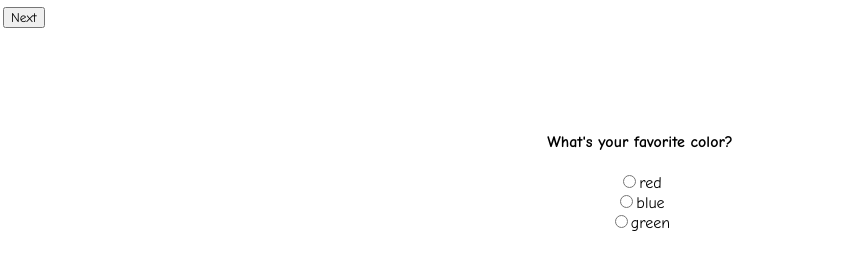
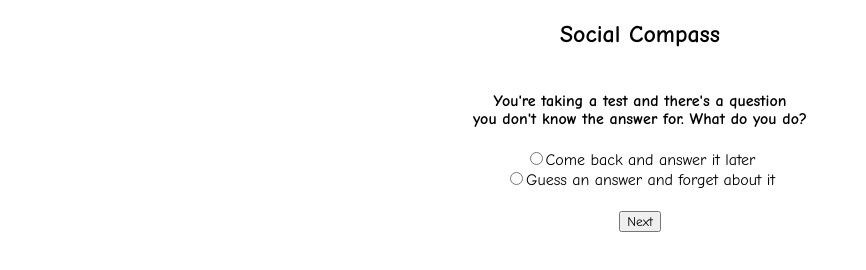
Before and after one commit to Frostbyte18/randomprojects, a plain HTML site: page social-compass/socialcompass.html in a window 1280 px wide. Shown: the top 270 px of the page, without its empty margins (0-866 px from the left). Drawn offline with Linux system fonts and the light colour scheme.

Commit message:
Added working question cycling and started to write questions

```diff
--- a/social-compass/socialcompass.html
+++ b/social-compass/socialcompass.html
@@ -10,10 +10,11 @@
     </style>
   </head>
   <body>
-    <table>
+    <h2>Social Compass</h2>
+    <table id="question-table" align="center">
       <tbody>
         <tr><td id="question-stage"></td></tr>
-        <tr><td><button id="next-question" type="button">Next</button></td></tr>
+        <tr><td><br><button id="next-question" type="button">Next</button></td></tr>
       </tbody>
     </table>
     <div id="question-template" style="visibility:hidden">
--- a/social-compass/socialcompass.js
+++ b/social-compass/socialcompass.js
@@ -1,45 +1,83 @@
 //Question format is ["question", [answers]]
 //[answers] format  is ["answer1", "answerr2", ...]
 const questions = [
-  ["What's your favorite color?", ["red", "blue", "green"]]
+  ["What's your favorite color?", ["red", "blue", "green"]],
+  ["Cookie or cream", ["cookie", "cream"]],
+  ["The Trolley Problem.\nYou're in front of a railroad switch and you see the train coming.\nIf you do nothing, the train continues its course and kills 10 people,\nbut you have the option to swap the tracks to a different track that will instead kill 5 people.", ["Do nothing", "Switch the track"]],
+  ["Mary's Room Problem.\nMary is someone who knows everything there is to know about the color red.\nHowever, Mary has lived her entire life in a blue room, only ever experiencing the color blue.\nIf Mary were to one day leave this blue room and see the color red,\nwould she learn anything about the color red by experiencing it?" , ["She learns something", "She doesn't learn anything"]],
+  ["You've scheduled lunch with someone.\nYou arrive and start waiting, but even after twenty-five minutes,\nthe person hasn't shown up or communicated with you at all.\nWhat do you think?", ["Give them some more time, they're probably late", "They haven't responded to any calls, but I'll keep trying to call them", "They're not going to show up. Rude of them to not at least tell me", "They probably won't show, but that's okay, we'll reschedule"]],
+  ["", ["Yes", "No"]],
+  ["Where would you go if you\nwanted a pack of chewing gum?", ["Jewel Osco", "Target", "Home Depot", "7-11", "I don't chew gum"]],
+  ["Which of the following would you rather go to?", ["Christmas Party", "Halloween Party", "4th of July Party", "Birthday Party"]],
+  ["What's the better mortgage plan?", ["30-year for more yearly available income", "15-year for a lower total mortgage"]],
+  ["Who would you rather hang\nout with on a friday night?", ["My family", "My friends", "Myself"]],
+  ["Do you tend to befriend people\nsimiliar or different to you?", ["Similar", "Different"]],
+  ["Do you believe in true love/soulmates?", ["Yes", "No"]],
+  ["You're taking a test and there's a question\nyou don't know the answer for. What do you do?", ["Come back and answer it later", "Guess an answer and forget about it"]]
 ];
 
 questionElements = [];
+i = 0;
 
 for(question of questions){
-  console.log(question);
   //Create a new question element
   newQuestion = document.getElementById("question-template").cloneNode(true);
   //Set question text
   answerTemplate = newQuestion.getElementsByClassName("answer-body-template")[0];
   newQuestion.getElementsByClassName("question-text")[0].innerText = question[0];
   newQuestion.removeAttribute("id");
-  i = 0;
   for(answer of question[1]){
     //Create a new answer element
     newAnswer = answerTemplate.cloneNode(true);
-    newAnswer.getElementsByTagName("input")[0].name = "a" + i;
-    newAnswer.getElementsByTagName("input")[0].value = answer;
-    newAnswer.getElementsByTagName("label")[0].for = "a" + i;
+    newAnswer.getElementsByTagName("input")[0].name = "answer" + i;
+    newAnswer.getElementsByTagName("input")[0].value = answer
+    newAnswer.getElementsByTagName("input")[0].className ="answer" + i;
+    newAnswer.getElementsByTagName("label")[0].for = "answer" + i;
     newAnswer.getElementsByTagName("label")[0].innerText = answer;
     newQuestion.appendChild(newAnswer);
-    i++;
   }
   //Finalize newQuestion becoming a usable div
   newQuestion.removeChild(answerTemplate);
-  newQuestion.style.visibility = "visible";
+  //newQuestion.style.visibility = "visible";
   //Add the newQuestion element to questionElements
   questionElements.push(newQuestion);
   document.getElementById("question-holder").appendChild(newQuestion);
+  i++;
 }
 delete document.getElementById("question-template");
 
-function nextQuestion(){
+function showQuestion(){
   questionStage = document.getElementById("question-stage");
   questionHolder = document.getElementById("question-holder");
   questionStage.innerHTML = "";
-  questionStage.appendChild(questionHolder.children[0]);
-  delete questionHolder.children[0];
+  questionStage.appendChild(questionElements[currentQuestion]);
+  questionStage.children[0].style.visibility = "visible";
 }
 
-//nextQuestion();
+//currentQuestion = 0;
+currentQuestion = questions.length - 1; //Goes to last question for testing
+
+document.getElementById("next-question").onclick = function(){
+  function checked(radios){
+    for(radio of radios){
+      if(radio.checked){
+        return true;
+      }
+    }
+    return false;
+  }
+  //Check to see if one of the current radios has been checked
+  questionStage = document.getElementById("question-stage");
+  if(checked(questionStage.getElementsByClassName("answer" + currentQuestion))){
+    //Able to move on to next question
+    if(currentQuestion < questions.length-1){ //More questions left to ask
+      currentQuestion++;
+      showQuestion();
+    } else {
+      document.getElementById("question-table").style.visibility = "hidden";
+    }
+
+  }
+};
+
+showQuestion();
```
